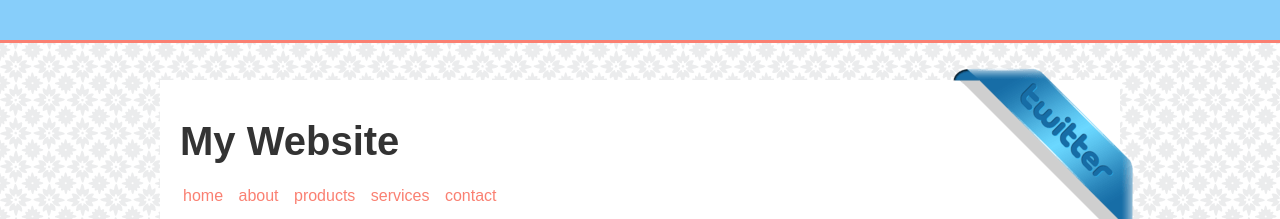
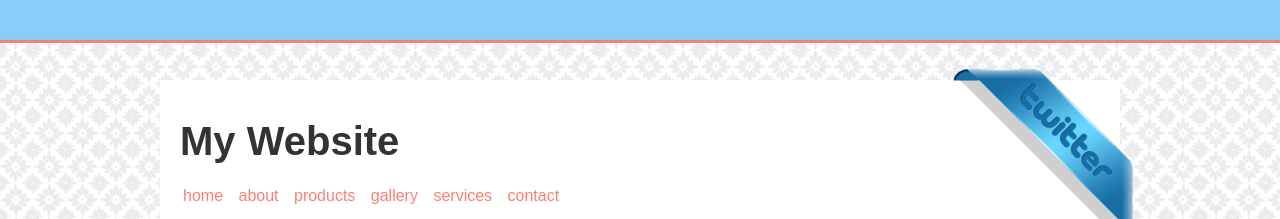
Before and after one commit to indrangrha/latihan-web-sederhana, a plain HTML site: page index.html in a window 1280 px wide. Shown: the top 219 px of the page. Drawn offline with Linux system fonts and the light colour scheme; grey boxes are pictures that could not be loaded.

Commit message:
menambah li baru

```diff
--- a/index.html
+++ b/index.html
@@ -16,6 +16,7 @@
                     <li><a href="#">home</a></li>
                     <li><a href="#">about</a></li>
                     <li><a href="#">products</a></li>
+                    <li><a href="#">gallery</a></li>
                     <li><a href="#">services</a></li>
                     <li><a href="#">contact</a></li>
                 </ul>
```
